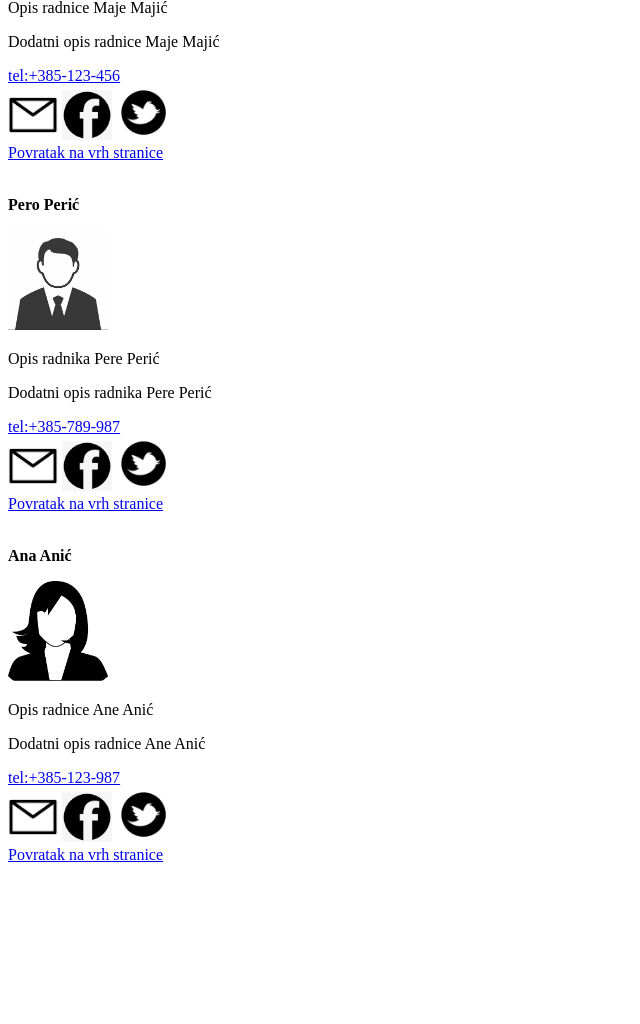
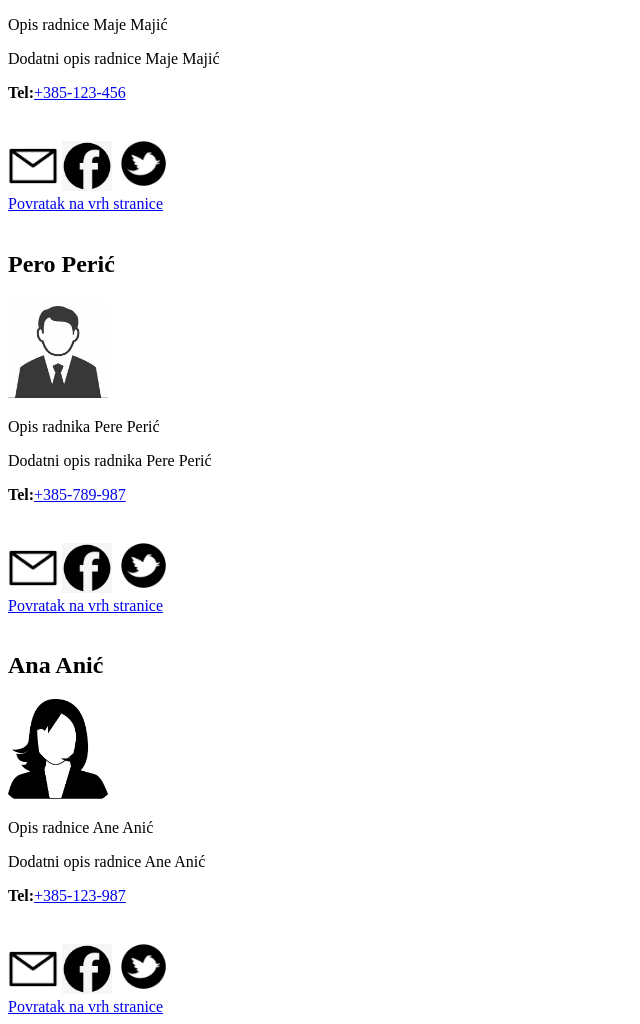
Before and after one commit to Dorazen/algebra-html, a plain HTML site: page linkovi vježbe/vježba 8/index.html in a window 1280 px wide. Shown: the part 305-1329 px from the top of the page, without its empty margins (0-640 px from the left). Before the commit the page ends 1177 px from the top, so only its background shows below. Drawn offline with Linux system fonts and the light colour scheme.

Commit message:
uskladio kod s rješenjima

```diff
--- a/linkovi vježbe/vježba 8/index.html
+++ b/linkovi vježbe/vježba 8/index.html
@@ -17,11 +17,11 @@
         <li><a href="#PeroPerić">Pero Perić</a></li>
         <li><a href="#AnaAnić">Ana Anić</a></li>
     </ul>
-    <p id="MajaMajić"><b>Maja Majić</b></p>
+    <h2 id="MajaMajić"><b>Maja Majić</b></h2>
     <img src="female.jpg" alt="Maja Majić" height="100" width="100"> <br>
     <p>Opis radnice Maje Majić</p>
     <p>Dodatni opis radnice Maje Majić</p>
-    <a href="tel:+385-123-456">tel:+385-123-456</a> <br>
+    <p><b>Tel:</b><a href="tel:+385-123-456">+385-123-456</a></p> <br>
     <a href="mailto:maja.majic@bla.com"><img src="mail.png" alt="maja.majic@bla.com" height="50" width="50"></a>
     <a href="https://www.facebook.com/MajaMajic"><img src="facebook.png" alt="facebook.com/Maja Majic" height="50"
             width="50"></a>
@@ -31,12 +31,12 @@
     <br><br>
 
 
-    <p id="PeroPerić"><b>Pero Perić</b></p>
+    <h2 id="PeroPerić"><b>Pero Perić</b></h2>
     <img src="male.jpg" alt="Pero Peric" height="100" width="100"> <br>
     <p>Opis radnika Pere Perić</p>
     <p>Dodatni opis radnika Pere Perić</p>
-    <a href="tel:+385-789-987">tel:+385-789-987</a> <br>
-    <a href="mailto:pero.peric@bla.com"><img src="mail.png" alt="mailto:pero.peric@bla.com" height="50" width="50"></a>
+    <p><b>Tel:</b><a href="tel:+385-789-987">+385-789-987</a></p> <br>
+    <a href="mailto:pero.peric@bla.com"><img src="mail.png" alt="pero.peric@bla.com" height="50" width="50"></a>
     <a href="https://www.facebook.com/PeroPeric"><img src="facebook.png" alt="facebook.com/Pero Peric" height="50"
             width="50"></a>
     <a href="https://twitter.com/PeroPeric"><img src="twiter.jpg" alt="https://twitter.com/PeroPeric" height="55"
@@ -45,12 +45,12 @@
     <br><br>
 
 
-    <p id="AnaAnić"><b>Ana Anić</b></p>
+    <h2 id="AnaAnić"><b>Ana Anić</b></h2>
     <img src="female.jpg" alt="Ana Anić" height="100" width="100"> <br>
     <p>Opis radnice Ane Anić</p>
     <p>Dodatni opis radnice Ane Anić</p>
-    <a href="tel:+385-123-987">tel:+385-123-987</a> <br>
-    <a href="mailto:ana.anic@bla.com"><img src="mail.png" alt="mailto:ana.anic@bla.com" height="50" width="50"></a>
+    <p><b>Tel:</b><a href="tel:+385-123-987">+385-123-987</a></p> <br>
+    <a href="mailto:ana.anic@bla.com"><img src="mail.png" alt="ana.anic@bla.com" height="50" width="50"></a>
     <a href="https://www.facebook.com/AnaAnic"><img src="facebook.png" alt="facebook.com/Ana Anic" height="50"
             width="50"></a>
     <a href="https://twitter.com/AnaAnic"><img src="twiter.jpg" alt="https://twitter.com/AnaAnic" height="55"
```
Also changed, not shown: linkovi vježbe/vježba 7/index.html (+6 -6 lines).
